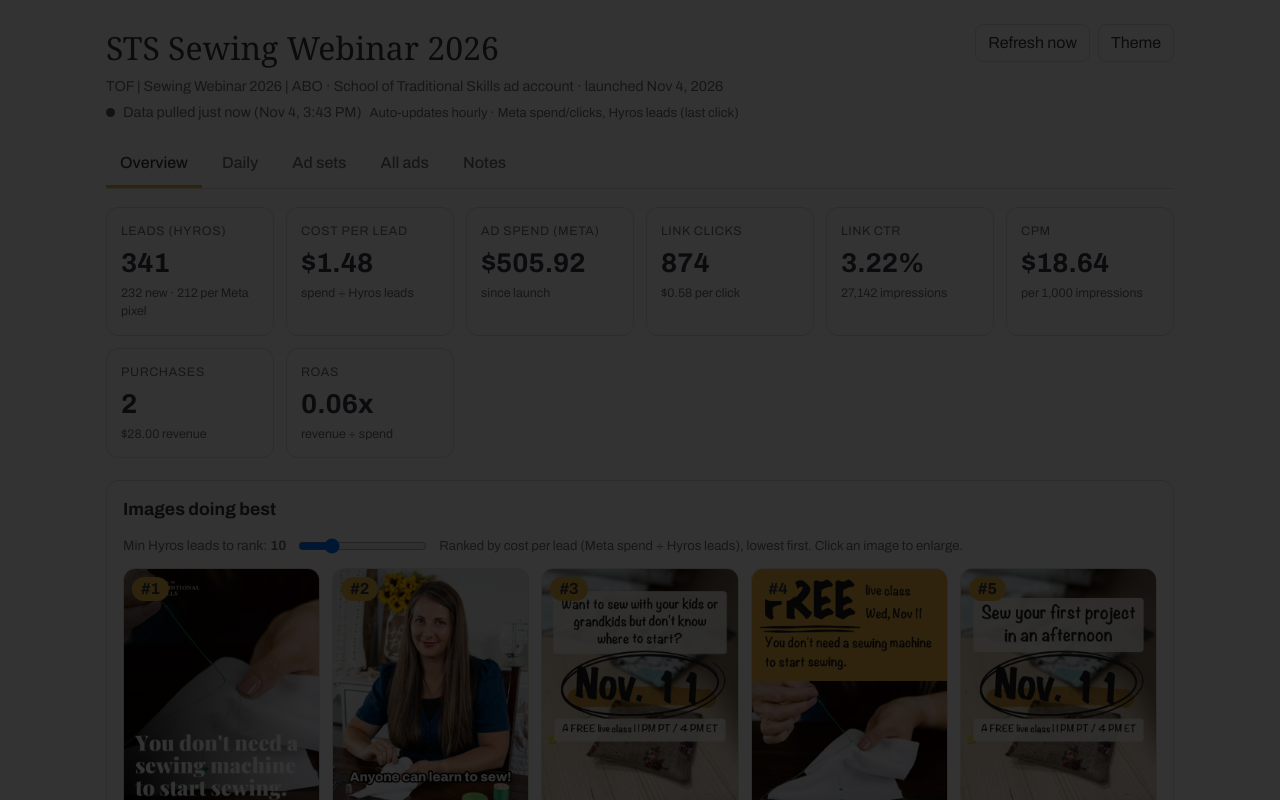
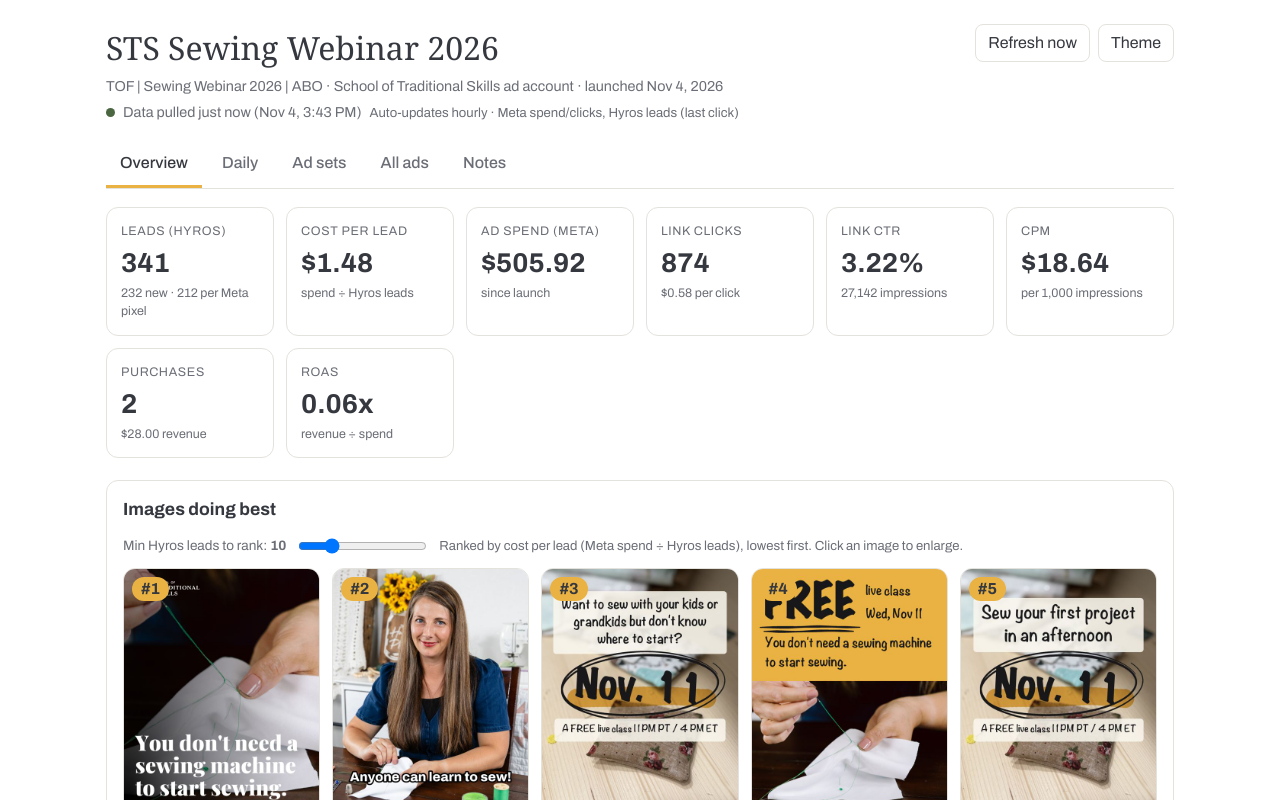
Before and after one commit to gostrategicmarketing-deployment/sts-sewing-webinar-3555733e35, a plain HTML site: page index.html in a window 1280 px wide. Shown: the top 800 px of the page. Drawn offline with Linux system fonts and the light colour scheme; a web font is replaced by a local one.

Commit message:
Fix lightbox overlay covering the page

```diff
--- a/index.html
+++ b/index.html
@@ -54,7 +54,7 @@ tr.hl td{background:color-mix(in srgb,var(--sun) 14%,transparent)}
 .pill{display:inline-block;padding:1px 8px;border-radius:99px;font-size:.75rem;background:var(--stone)}
 .good{color:var(--good);font-weight:700}.bad{color:var(--bad);font-weight:700}
 .note{color:var(--muted);font-size:.82rem}
-.hide{display:none}
+.hide,#lb.hide{display:none}
 .gal{display:grid;grid-template-columns:repeat(auto-fill,minmax(170px,1fr));gap:12px}
 .gc{background:var(--card);border:1px solid var(--line);border-radius:12px;overflow:hidden;cursor:pointer}
 .gc img{width:100%;aspect-ratio:4/5;object-fit:cover;display:block;background:var(--stone)}
```
